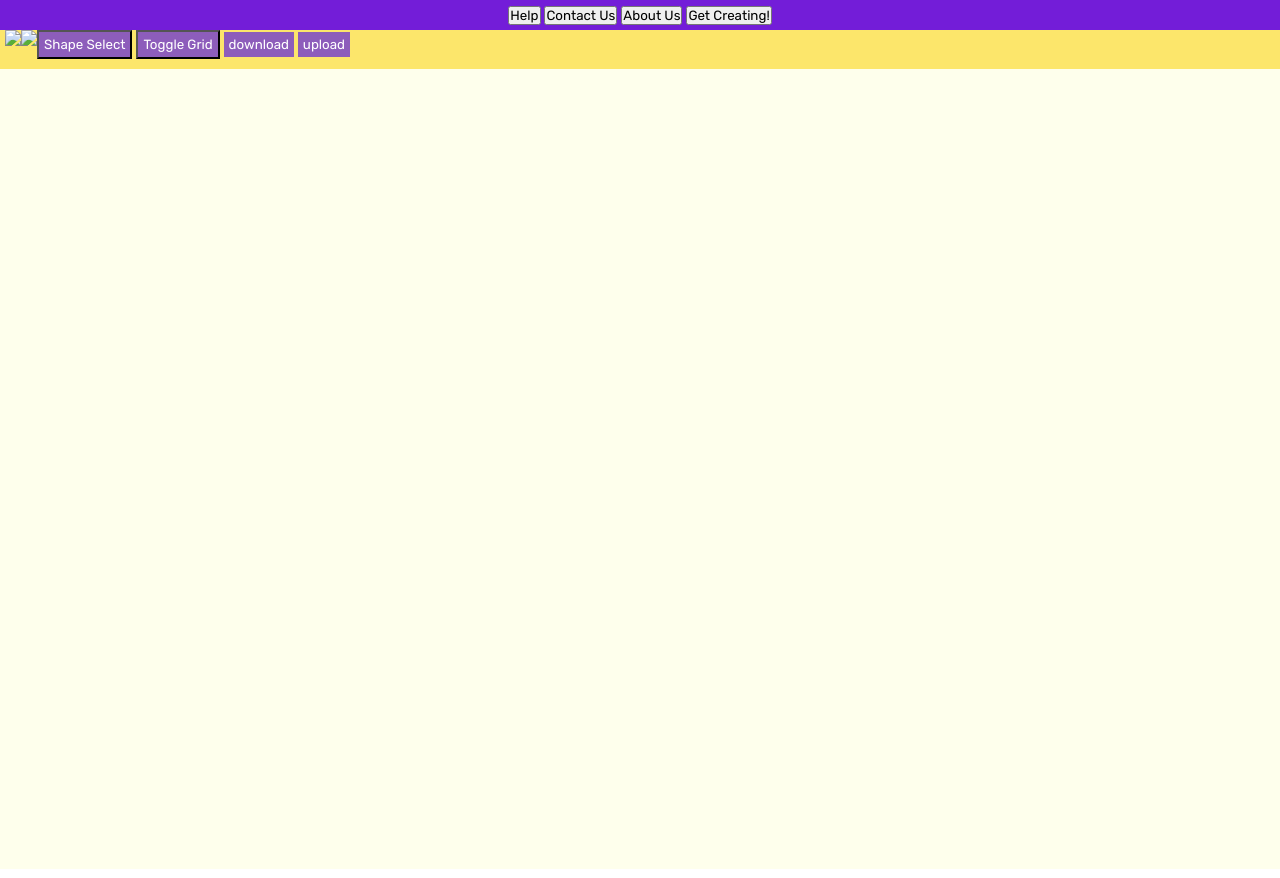
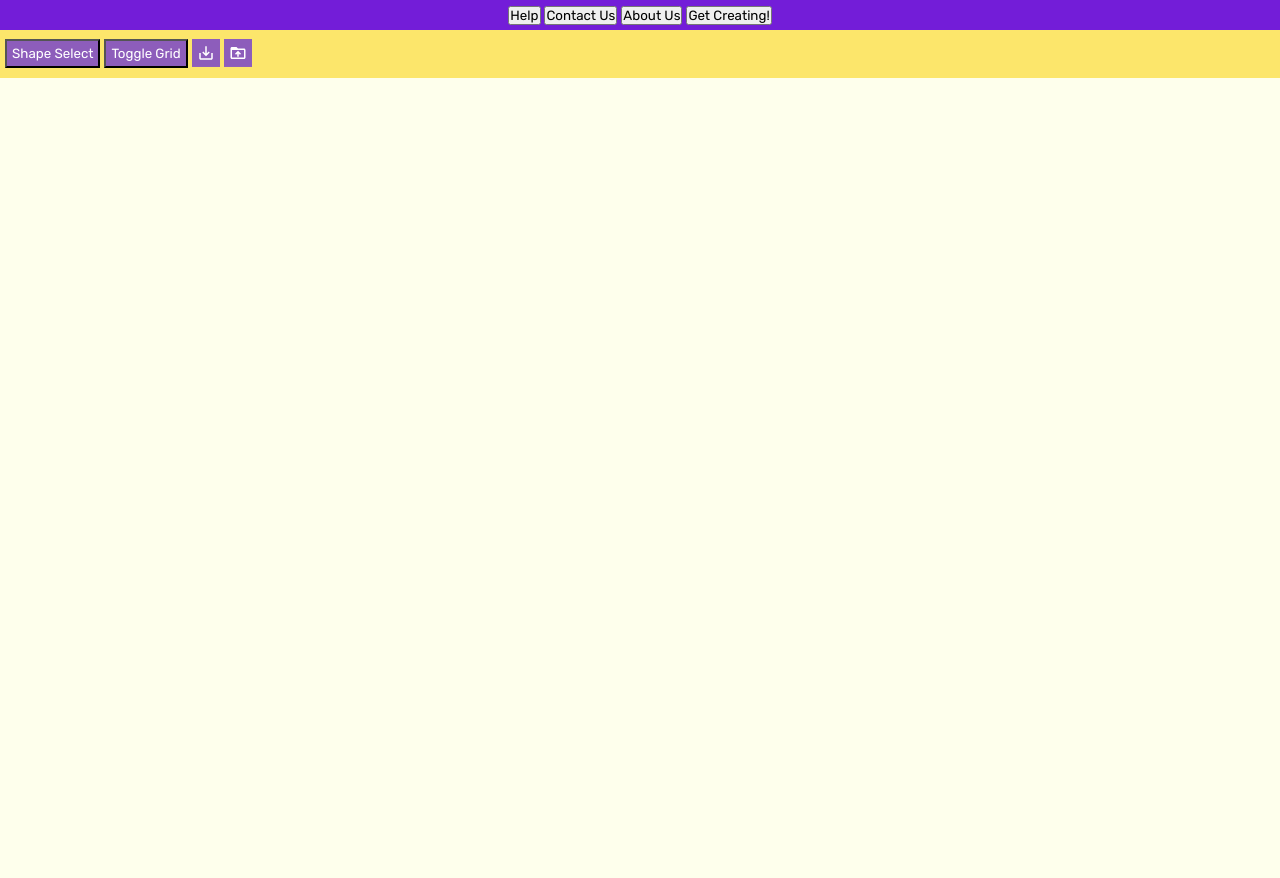
Before and after one commit to DOLANSDG/Roominate, a plain HTML site: page canvas.html in a window 1280 px wide. Drawn offline with Linux system fonts and the light colour scheme; the site is published under a folder, as on GitHub Pages, so addresses that start at the root find nothing.

Commit message:
fix svg icons

```diff
--- a/canvas.html
+++ b/canvas.html
@@ -32,10 +32,10 @@
 
                 <!-- -------------------------------- Icons -------------------------------- -->
                 <input type="image" class="sidebar-buttons" alt="download" id="download-button"
-                src="/img/download.svg" style="height:18px;transform: translate(0%, 32%);">
+                src="img/download.svg" style="height:18px;transform: translate(0%, 32%);">
                 <input id="uploadHidden" type="file" accept=".json" required="true" hidden/>
                 <input type="image" class="sidebar-buttons" alt="upload" id="upload-button"
-                src="/img/upload.svg" style="height:18px;transform: translate(0%, 32%);" onclick="$('uploadHidden').click();">
+                src="img/upload.svg" style="height:18px;transform: translate(0%, 32%);" onclick="$('uploadHidden').click();">
             </span>
         </div>
     </div>
```
